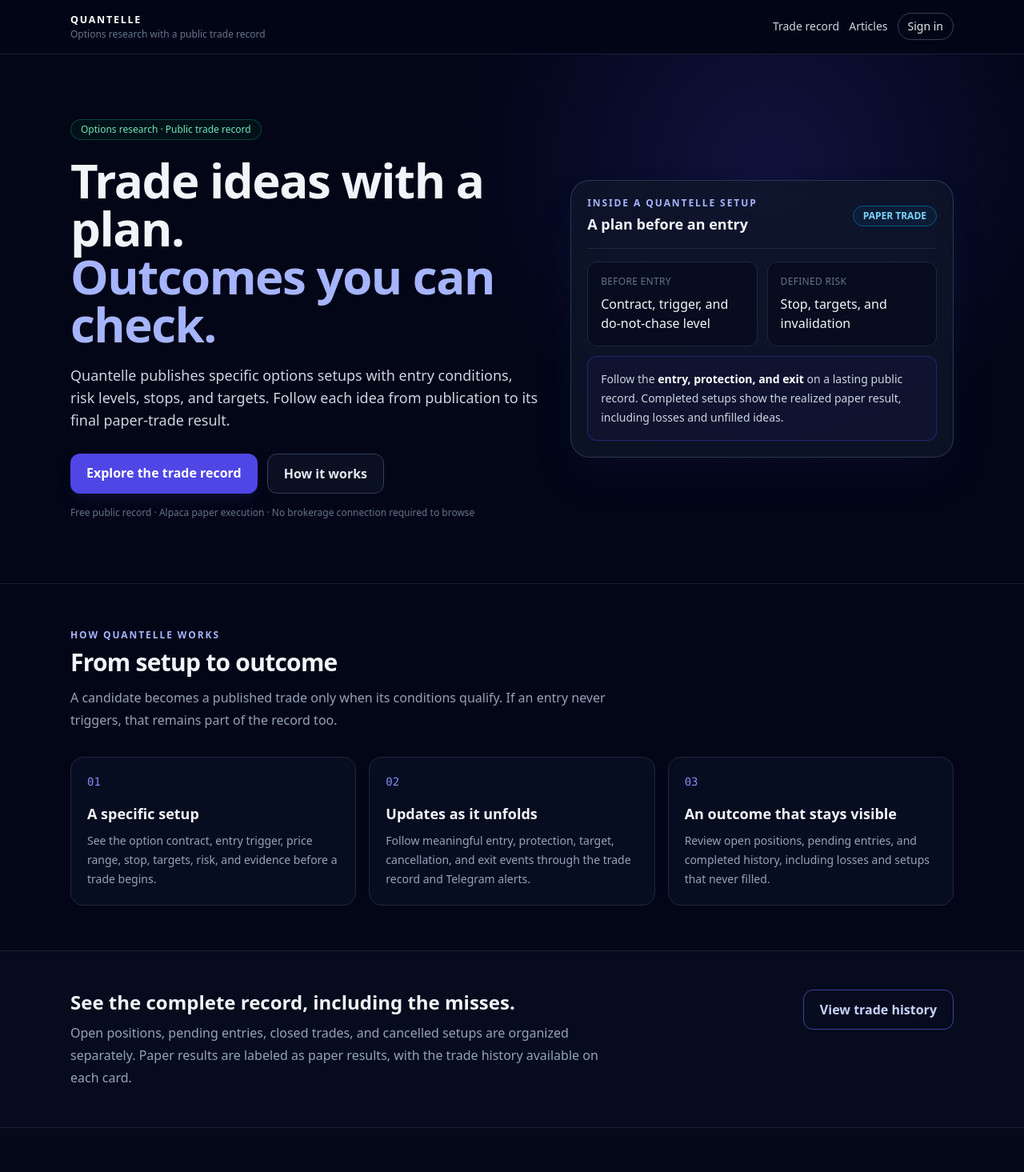
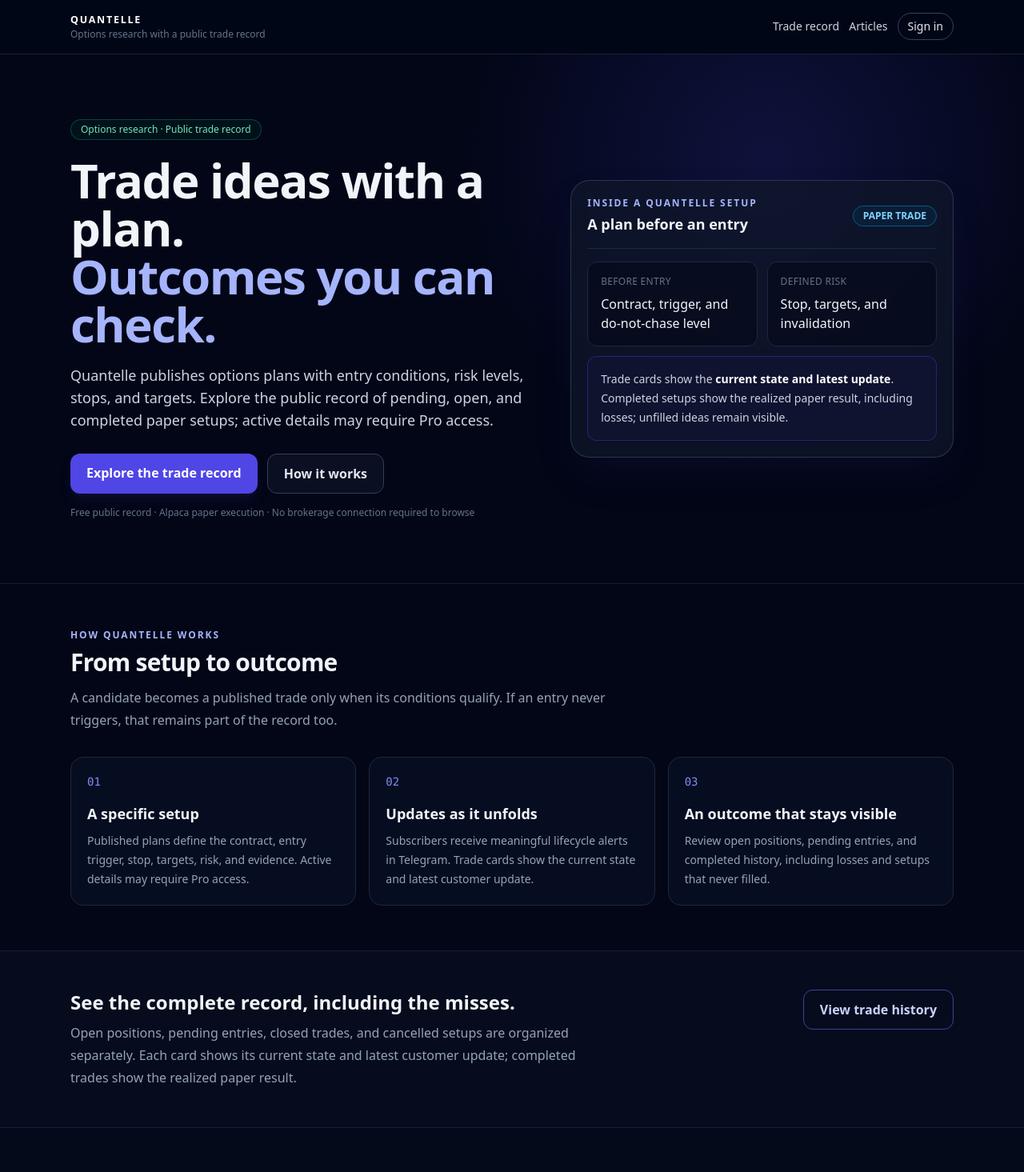
Before and after one commit to expo7/alpaca, a React (Vite) app in the folder rank-ui/: page / in a window 1280 px wide. Shown: the top 1465 px of the page at 80% size. Built offline with nearby package versions, Linux system fonts and the light colour scheme.

Commit message:
Qualify active access and visible card history

```diff
--- a/rank-ui/src/Landing.jsx
+++ b/rank-ui/src/Landing.jsx
@@ -3,8 +3,8 @@
 import SiteFooter from "./components/SiteFooter.jsx";
 
 const workflow = [
-    { number: "01", title: "A specific setup", copy: "See the option contract, entry trigger, price range, stop, targets, risk, and evidence before a trade begins." },
-    { number: "02", title: "Updates as it unfolds", copy: "Follow meaningful entry, protection, target, cancellation, and exit events through the trade record and Telegram alerts." },
+    { number: "01", title: "A specific setup", copy: "Published plans define the contract, entry trigger, stop, targets, risk, and evidence. Active details may require Pro access." },
+    { number: "02", title: "Updates as it unfolds", copy: "Subscribers receive meaningful lifecycle alerts in Telegram. Trade cards show the current state and latest customer update." },
     { number: "03", title: "An outcome that stays visible", copy: "Review open positions, pending entries, and completed history, including losses and setups that never filled." },
 ];
 
@@ -39,7 +39,7 @@
                                 Trade ideas with a plan.<br /><span className="text-indigo-300">Outcomes you can check.</span>
                             </h1>
                             <p className="mt-5 max-w-2xl text-base leading-7 text-slate-300 sm:text-lg">
-                                Quantelle publishes specific options setups with entry conditions, risk levels, stops, and targets. Follow each idea from publication to its final paper-trade result.
+                                Quantelle publishes options plans with entry conditions, risk levels, stops, and targets. Explore the public record of pending, open, and completed paper setups; active details may require Pro access.
                             </p>
                             <div className="mt-7 flex flex-wrap gap-3">
                                 <a href="/signals" className="rounded-xl bg-indigo-600 px-5 py-3 font-semibold text-white shadow-lg shadow-indigo-950/40 hover:bg-indigo-500">
@@ -71,7 +71,7 @@
                                 </div>
                             </div>
                             <div className="mt-3 rounded-xl border border-indigo-800/60 bg-indigo-950/25 p-4 text-sm leading-6 text-slate-300">
-                                Follow the <span className="font-semibold text-white">entry, protection, and exit</span> on a lasting public record. Completed setups show the realized paper result, including losses and unfilled ideas.
+                                Trade cards show the <span className="font-semibold text-white">current state and latest update</span>. Completed setups show the realized paper result, including losses; unfilled ideas remain visible.
                             </div>
                         </div>
                     </div>
@@ -98,7 +98,7 @@
                     <div className="mx-auto flex max-w-6xl flex-col gap-6 px-4 py-12 sm:px-6 md:flex-row md:items-center md:justify-between">
                         <div className="max-w-2xl">
                             <h2 className="text-2xl font-bold">See the complete record, including the misses.</h2>
-                            <p className="mt-2 leading-7 text-slate-400">Open positions, pending entries, closed trades, and cancelled setups are organized separately. Paper results are labeled as paper results, with the trade history available on each card.</p>
+                            <p className="mt-2 leading-7 text-slate-400">Open positions, pending entries, closed trades, and cancelled setups are organized separately. Each card shows its current state and latest customer update; completed trades show the realized paper result.</p>
                         </div>
                         <a href="/signals" className="self-start whitespace-nowrap rounded-xl border border-indigo-500/60 px-5 py-3 font-semibold text-indigo-200 hover:bg-indigo-950/50">View trade history</a>
                     </div>
```
